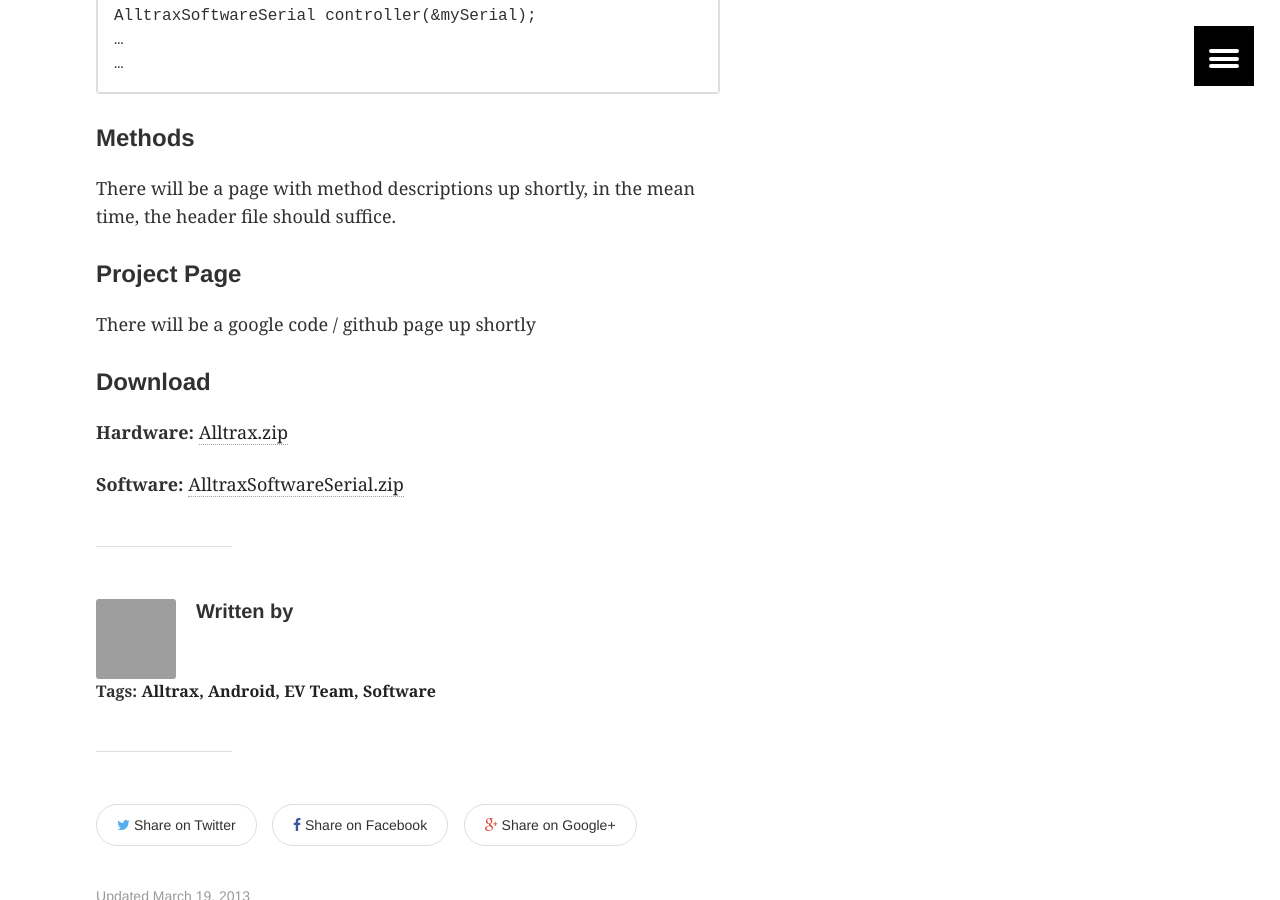
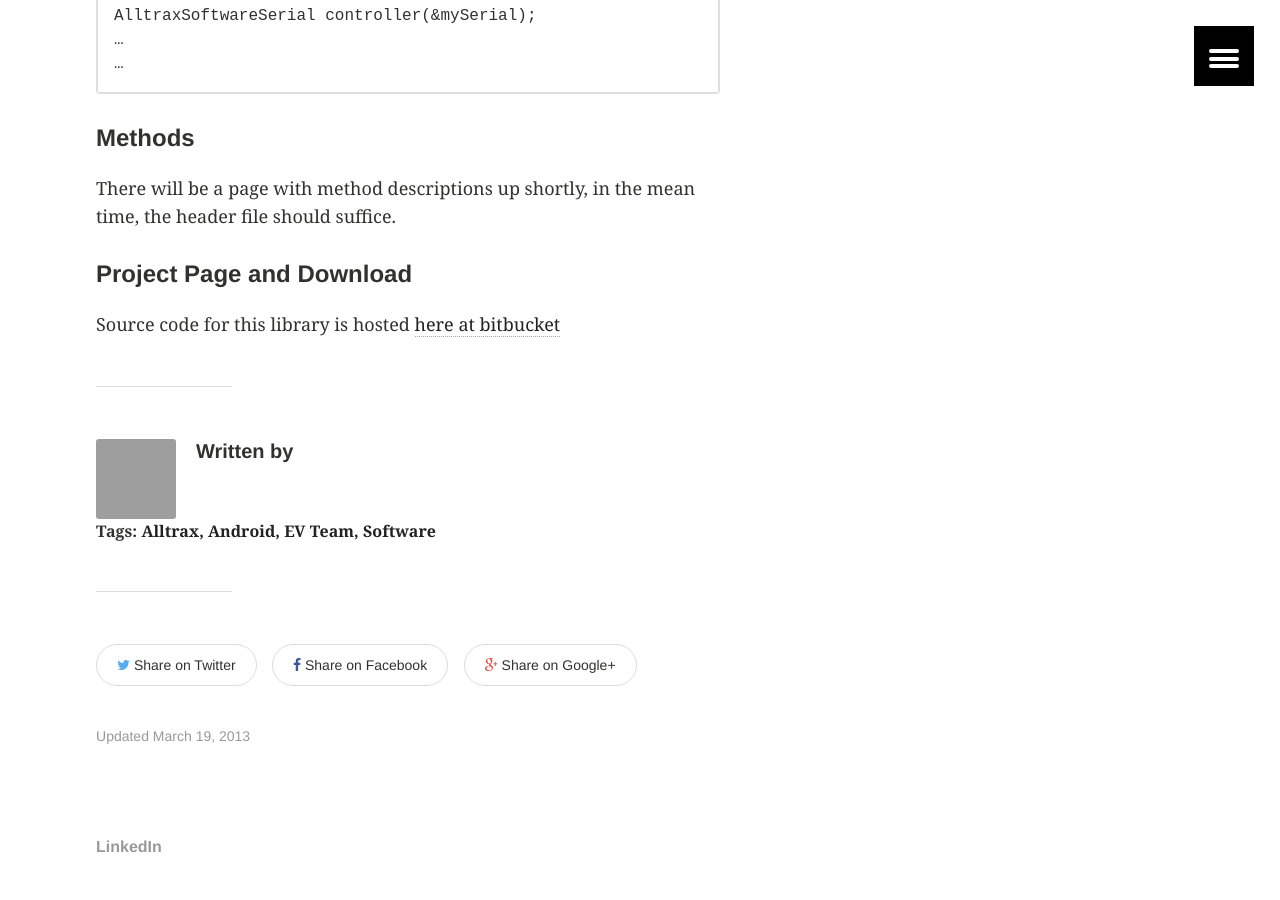
Before and after one commit to derekkg/derekkg.github.io, a Jekyll site: the page built from _posts/2013-03-19-arduino-alltrax-axe-library.md, in a window 1280 px wide and 900 px high, scrolled down 3364 px. Built offline with Jekyll 4.4.1, drawn with Linux system fonts in a browser that asks for light colours.

Commit message:
updated links in Arduino Alltrax library

```diff
--- a/_posts/2013-03-19-arduino-alltrax-axe-library.md
+++ b/_posts/2013-03-19-arduino-alltrax-axe-library.md
@@ -87,12 +87,6 @@ It could look something like this:
 
 There will be a page with method descriptions up shortly, in the mean time, the header file should suffice.
 
-####Project Page
+####Project Page and Download
 
-There will be a google code / github page up shortly
-
-####Download
-
-**Hardware:** [Alltrax.zip](http://derekgutheil.com/wp-content/uploads/2013/05/Alltrax.zip)
-
-**Software:** [AlltraxSoftwareSerial.zip](http://derekgutheil.com/wp-content/uploads/2013/05/AlltraxSoftwareSerial.zip)
+Source code for this library is hosted [here at bitbucket](https://bitbucket.org/dgutheil/arduino-alltrax-library)
```
